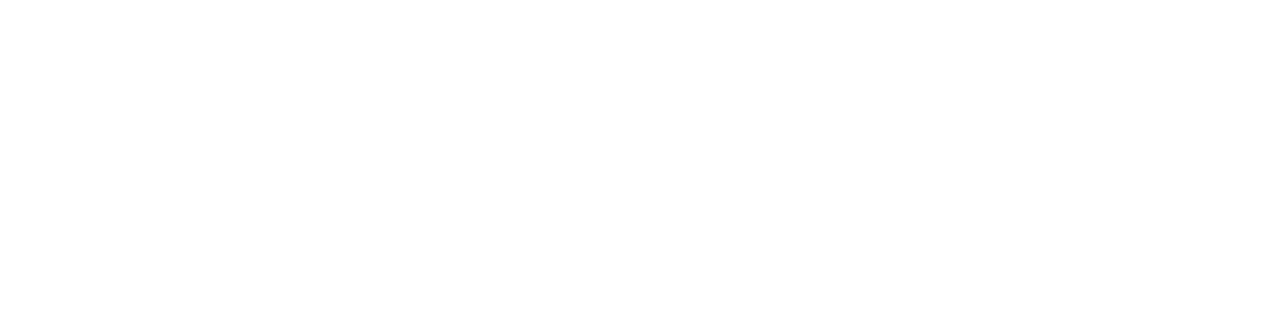
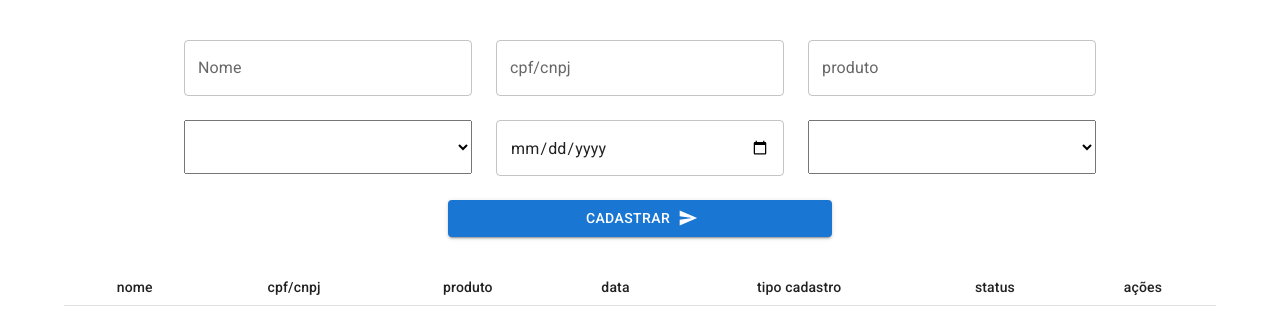
Before and after one commit to Matheusdev10/react-redux, a React (Vite) app: page /formalization in a window 1280 px wide. Before the commit this address had no page. Shown: the top 334 px of the page. Built offline with nearby package versions, Linux system fonts and the light colour scheme.

Commit message:
fazendo pagina de formalização e usando regex para exibir dados formatados na tabela

```diff
--- a/package.json
+++ b/package.json
@@ -15,7 +15,8 @@
     "@fontsource/roboto": "^5.0.8",
     "@hookform/resolvers": "^3.3.2",
     "@mui/icons-material": "^5.14.19",
-    "@mui/material": "^5.14.20",
+    "@mui/material": "^5.15.1",
+    "@mui/styled-engine-sc": "^6.0.0-alpha.9",
     "@reduxjs/toolkit": "^2.0.1",
     "formik": "^2.4.5",
     "react": "^18.2.0",
@@ -23,12 +24,14 @@
     "react-hook-form": "^7.49.0",
     "react-redux": "^9.0.4",
     "react-router-dom": "^6.20.1",
+    "styled-components": "^6.1.2",
     "uuid": "^9.0.1",
     "yup": "^1.3.2"
   },
   "devDependencies": {
     "@types/react": "^18.2.37",
     "@types/react-dom": "^18.2.15",
+    "@types/styled-components": "^5.1.34",
     "@types/uuid": "^9.0.7",
     "@typescript-eslint/eslint-plugin": "^6.10.0",
     "@typescript-eslint/parser": "^6.10.0",
--- /dev/null
+++ b/src/components/FormFormalization/index.tsx
@@ -0,0 +1,137 @@
+import { yupResolver } from '@hookform/resolvers/yup';
+import SendIcon from '@mui/icons-material/Send';
+import { Button, Grid, TextField } from '@mui/material';
+import React from 'react';
+import { useForm } from 'react-hook-form';
+
+import * as S from './styles';
+
+import * as yup from 'yup';
+
+export interface IFormalizations {
+  nome: string;
+  cpfCnpj: string;
+  produto: string;
+  tipoCadastro: string;
+  data: string;
+  status: string;
+}
+
+const schema = yup
+  .object({
+    nome: yup.string().required('nome é um campo obrigatório'),
+    cpfCnpj: yup.string().required('cpf/cnpj é um campo obrigatório'),
+    produto: yup.string().required('produto é um campo obrigatório'),
+    tipoCadastro: yup
+      .string()
+
+      .required('tipo cadastro é um campo obrigatório'),
+    data: yup.string().required('data é um campo obrigatório'),
+    status: yup.string().required('status é um campo obrigatório'),
+  })
+  .required();
+
+export interface IFormFormalization {
+  onSubmit(data: IFormalizations): void;
+}
+
+export const FormFormalization: React.FC<IFormFormalization> = ({
+  onSubmit,
+}) => {
+  const {
+    register,
+    handleSubmit,
+    formState: { errors },
+  } = useForm<IFormalizations>({ resolver: yupResolver(schema) });
+
+  return (
+    <form onSubmit={handleSubmit(onSubmit)}>
+      <Grid sx={{ justifyContent: 'center' }} gap={3} container mt={5}>
+        <Grid xs={3}>
+          <TextField
+            fullWidth
+            error={!!errors.nome?.message}
+            type="text"
+            placeholder="nome"
+            {...register('nome')}
+            id="outlined-basic"
+            label="Nome"
+            variant="outlined"
+            helperText={errors.nome?.message}
+          />
+        </Grid>
+        <Grid xs={3}>
+          <TextField
+            fullWidth
+            error={!!errors.cpfCnpj?.message}
+            type="text"
+            placeholder="cpf/cnpj"
+            {...register('cpfCnpj')}
+            id="outlined-basic"
+            label="cpf/cnpj"
+            variant="outlined"
+            helperText={errors.cpfCnpj?.message}
+          />
+        </Grid>
+
+        <Grid xs={3}>
+          <TextField
+            fullWidth
+            error={!!errors.produto?.message}
+            type="text"
+            placeholder="produto"
+            {...register('produto')}
+            id="outlined-basic"
+            variant="outlined"
+            label="produto"
+            helperText={errors.produto?.message}
+          />
+        </Grid>
+        <Grid display={'flex'} xs={9.5} gap={3}>
+          <Grid xs={6}>
+            <S.Box>
+              <select {...register('tipoCadastro')}>
+                <option value=""></option>
+                <option value="pj">PJ</option>
+                <option value="pf">PF</option>
+              </select>
+            </S.Box>
+          </Grid>
+          <Grid xs={6}>
+            <TextField
+              fullWidth
+              error={!!errors.data?.message}
+              type="date"
+              {...register('data')}
+              id="outlined-basic"
+              variant="outlined"
+              helperText={errors.data?.message}
+            />
+          </Grid>
+
+          <Grid xs={6}>
+            <S.Box>
+              <select {...register('status')}>
+                <option value=""></option>
+                <option value="analise manual">analise manual</option>
+                <option value="aprovado">aprovado</option>
+                <option value="reprovado">reprovado</option>
+              </select>
+            </S.Box>
+          </Grid>
+        </Grid>
+
+        <Grid xs={4}>
+          <Button
+            type="submit"
+            fullWidth
+            variant="contained"
+            endIcon={<SendIcon />}
+          >
+            Cadastrar
+          </Button>
+        </Grid>
+      </Grid>
+    </form>
+  );
+};
--- /dev/null
+++ b/src/components/FormFormalization/styles.ts
@@ -0,0 +1,13 @@
+import styled from 'styled-components';
+
+export const Box = styled.div`
+  select {
+    width: 100%;
+    height: 3.4rem;
+    font-size: 15px;
+
+    > option {
+      font-size: 15px;
+    }
+  }
+`;
--- /dev/null
+++ b/src/components/TableFormalization/index.tsx
@@ -0,0 +1,71 @@
+import React from 'react';
+
+import PauseCircleOutlineOutlinedIcon from '@mui/icons-material/PauseCircleOutlineOutlined';
+import ThumbDownOffAltOutlinedIcon from '@mui/icons-material/ThumbDownOffAltOutlined';
+import ThumbUpOutlinedIcon from '@mui/icons-material/ThumbUpOutlined';
+import {
+  Table,
+  TableBody,
+  TableCell,
+  TableContainer,
+  TableHead,
+  TableRow,
+} from '@mui/material';
+import { IFormalization } from '../../store/features/formalizations/Slice';
+
+export interface ITableFormalizations {
+  table: Array<IFormalization>;
+}
+
+export const TableFormalization: React.FC<ITableFormalizations> = ({
+  table,
+}) => {
+  const regexCpf = /(\d{3})(\d{3})(\d{3})(\d{2})/;
+
+  const regexCnpj = /(\d{2})(\d{3})(\d{3})(\d{4})(\d{2})/;
+  return (
+    <TableContainer sx={{ marginTop: 4 }}>
+      <Table size="small">
+        <TableHead>
+          <TableRow>
+            <TableCell align="center">nome</TableCell>
+            <TableCell align="center">cpf/cnpj</TableCell>
+            <TableCell align="center">produto</TableCell>
+            <TableCell align="center">data</TableCell>
+            <TableCell align="center">tipo cadastro</TableCell>
+            <TableCell align="center">status</TableCell>
+            <TableCell align="center">ações</TableCell>
+          </TableRow>
+        </TableHead>
+        <TableBody>
+          {table.map(
+            ({ id, nome, cpfCnpj, data, produto, tipoCadastro, status }) => (
+              <TableRow key={id}>
+                <TableCell align="center">{nome}</TableCell>
+
+                <TableCell align="center">
+                  {cpfCnpj.length === 11
+                    ? cpfCnpj.replace(regexCpf, '$1.$2.$3-$4')
+                    : 'ola'}
+                </TableCell>
+
+                <TableCell align="center">{produto}</TableCell>
+                <TableCell align="center">{data}</TableCell>
+                <TableCell align="center">{tipoCadastro}</TableCell>
+                <TableCell align="center">{status}</TableCell>
+                <TableCell
+                  sx={{ cursor: 'pointer', display: 'flex', gap: 2 }}
+                  align="right"
+                >
+                  <PauseCircleOutlineOutlinedIcon />
+                  <ThumbDownOffAltOutlinedIcon />
+                  <ThumbUpOutlinedIcon />
+                </TableCell>
+              </TableRow>
+            )
+          )}
+        </TableBody>
+      </Table>
+    </TableContainer>
+  );
+};
--- /dev/null
+++ b/src/pages/Formalization/index.tsx
@@ -0,0 +1,21 @@
+import { Container } from '@mui/material';
+import { FormFormalization } from '../../components/FormFormalization';
+import { handleAddFormalization } from '../../store/features/formalizations/Action';
+import { RootState } from '../../store';
+import { useSelector } from 'react-redux';
+import { TableFormalization } from '../../components/TableFormalization';
+
+export const Formalization = () => {
+  const { formalizations } = useSelector(
+    (state: RootState) => state.formalization
+  );
+
+  return (
+    <>
+      <Container>
+        <FormFormalization onSubmit={handleAddFormalization} />
+        <TableFormalization table={formalizations} />
+      </Container>
+    </>
+  );
+};
--- a/src/pages/Home/index.tsx
+++ b/src/pages/Home/index.tsx
@@ -8,6 +8,10 @@
 
   function handleClickCompanies() {
     navigate('/companies');
+  }
+
+  function handleClickFormalization() {
+    navigate('/formalization');
   }
   const navigate = useNavigate();
   return (
@@ -32,6 +36,13 @@
       >
         Empresas
       </Button>
+      <Button
+        onClick={handleClickFormalization}
+        sx={{ marginInline: 'auto', width: '50%' }}
+        variant="contained"
+      >
+        Formalizações
+      </Button>
     </Box>
   );
 };
--- a/src/routes/app.routes.tsx
+++ b/src/routes/app.routes.tsx
@@ -3,6 +3,7 @@
 import Home from '../pages/Home';
 import Users from '../pages/Users';
 import Companies from '../pages/Companies';
+import { Formalization } from '../pages/Formalization';
 
 export function AppRoutes() {
   return (
@@ -10,6 +11,7 @@
       <Route path="/" element={<Home />} />
       <Route path="/users" element={<Users />} />
       <Route path="/companies" element={<Companies />} />
+      <Route path="/formalization" element={<Formalization />} />
     </Routes>
   );
 }
--- /dev/null
+++ b/src/store/features/formalizations/Action.ts
@@ -0,0 +1,9 @@
+import { IFormalizations } from '../../../components/FormFormalization';
+import { store } from '../../index';
+import { addFormalization } from './Slice';
+
+const { dispatch } = store;
+
+export const handleAddFormalization = (data: IFormalizations) => {
+  dispatch(addFormalization(data));
+};
--- /dev/null
+++ b/src/store/features/formalizations/Slice.ts
@@ -0,0 +1,29 @@
+import type { PayloadAction } from '@reduxjs/toolkit';
+import { createSlice } from '@reduxjs/toolkit';
+import { IFormalizations } from '../../../components/FormFormalization';
+import { v4 as uuid } from 'uuid';
+
+export interface IFormalization extends IFormalizations {
+  id: string;
+}
+export interface initialState {
+  formalizations: Array<IFormalization>;
+}
+
+const initialState: initialState = {
+  formalizations: [],
+};
+
+export const formalizationSlice = createSlice({
+  name: 'addFormalization',
+  initialState,
+  reducers: {
+    addFormalization: (state, action: PayloadAction<IFormalizations>) => {
+      state.formalizations.push({ ...action.payload, id: uuid() });
+    },
+  },
+});
+
+export const { addFormalization } = formalizationSlice.actions;
+
+export default formalizationSlice.reducer;
--- a/src/store/index.ts
+++ b/src/store/index.ts
@@ -2,8 +2,10 @@
 import user from './features/users/Slice';
 import companie from './features/companies/Slice';
 import filterCompanie from './features/companies/Slice';
+import formalization from './features/formalizations/Slice';
+
 export const store = configureStore({
-  reducer: { user, companie, filterCompanie },
+  reducer: { user, companie, filterCompanie, formalization },
 });
 
 export type RootState = ReturnType<typeof store.getState>;
```
Also changed, not shown: 1 other file (tests, documents, lock files or other folders).
